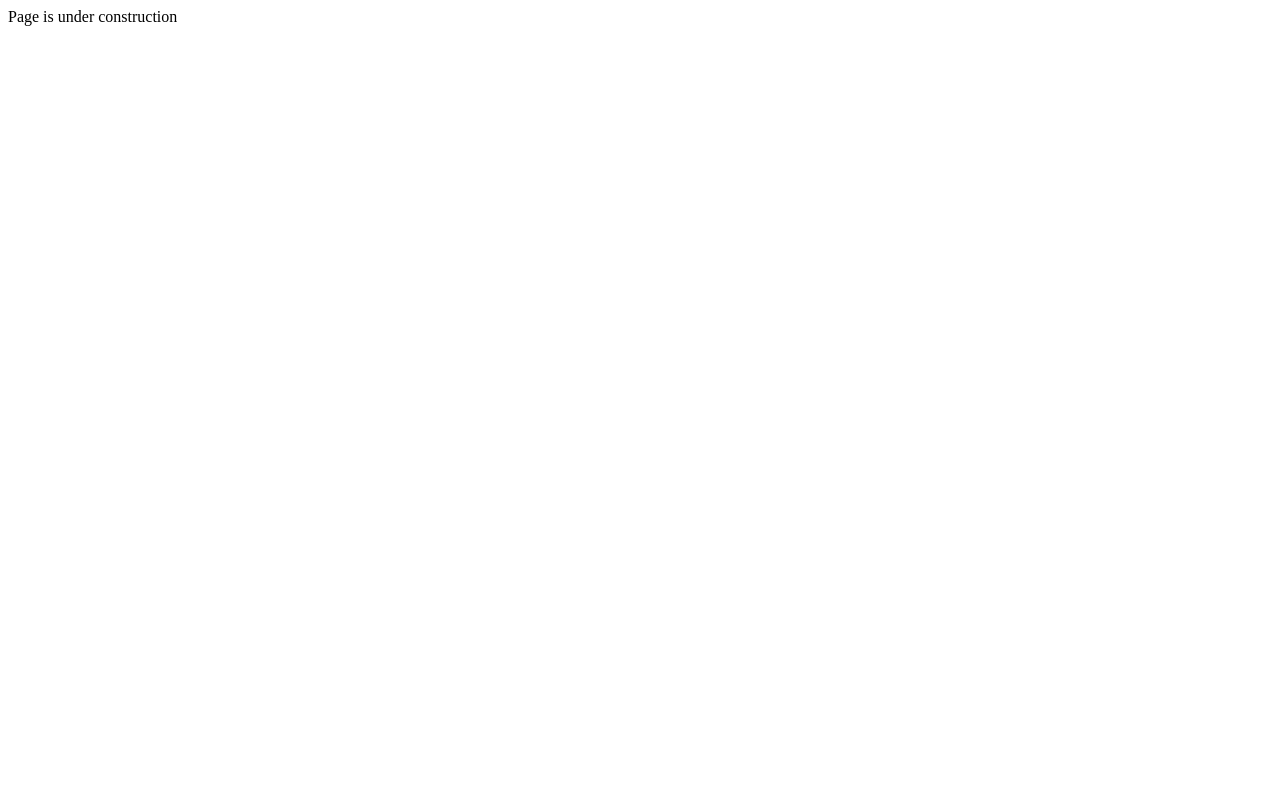
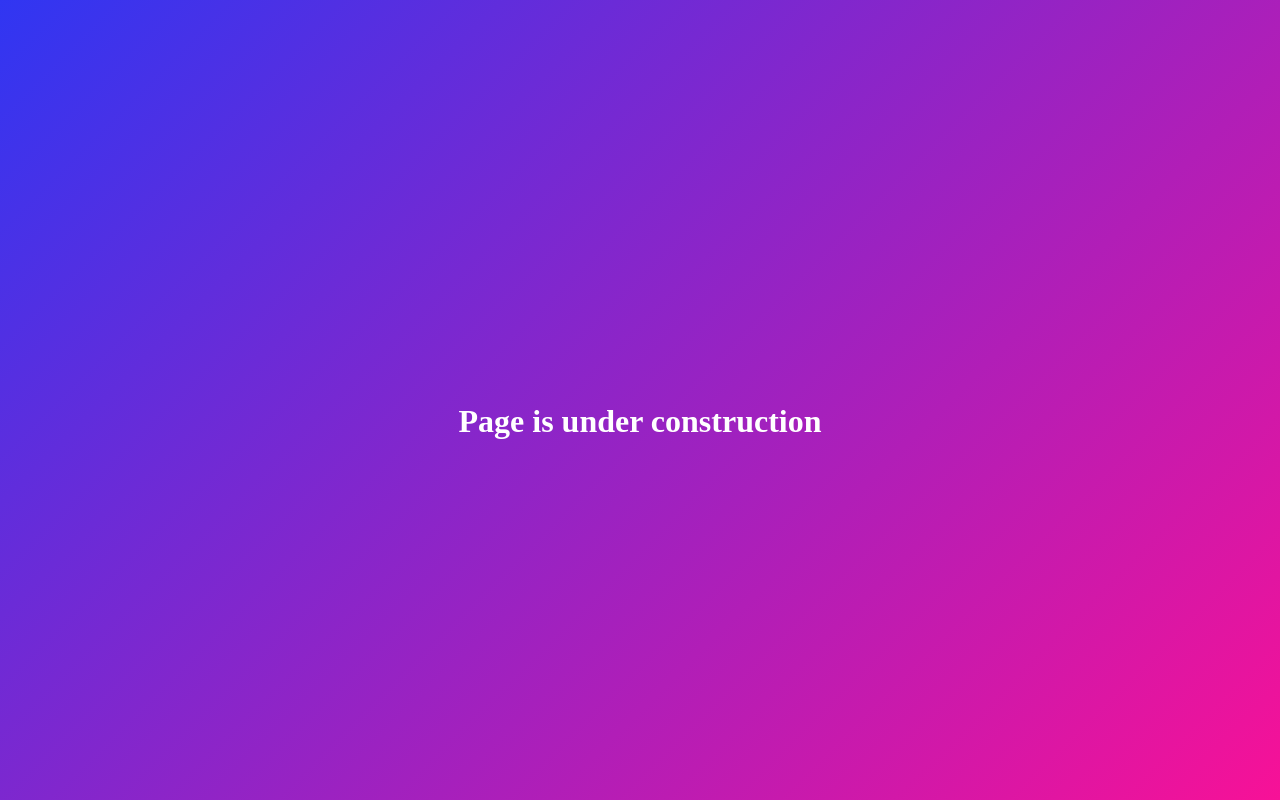
Before and after one commit to hoangsonbk/hoangsonbk.github.io, a plain HTML site: page index.html in a window 1280 px wide. Drawn offline with Linux system fonts and the light colour scheme.

Commit message:
Update index.html

```diff
--- a/index.html
+++ b/index.html
@@ -1 +1,26 @@
-Page is under construction
+<html>
+  <head>
+  	<style type="text/css">
+  		.background{
+  			background: rgb(48,54,242); /* Old browsers */
+			background: -moz-linear-gradient(-45deg, rgba(48,54,242,1) 0%, rgba(247,17,151,1) 100%); /* FF3.6-15 */
+			background: -webkit-linear-gradient(-45deg, rgba(48,54,242,1) 0%,rgba(247,17,151,1) 100%); /* Chrome10-25,Safari5.1-6 */
+			background: linear-gradient(135deg, rgba(48,54,242,1) 0%,rgba(247,17,151,1) 100%); /* W3C, IE10+, FF16+, Chrome26+, Opera12+, Safari7+ */
+			filter: progid:DXImageTransform.Microsoft.gradient( startColorstr='#3036f2', endColorstr='#f71197',GradientType=1 ); /* IE6-9 fallback on horizontal gradient */
+  		}
+  		h1{
+  			color: white;
+  			position: fixed;
+  			top: 50%;
+  			left: 50%;
+  			/* bring your own prefixes */
+  			transform: translate(-50%, -50%);
+  		}
+  	</style>
+  </head>
+  <body class="background">
+  	<div >
+  		<h1>Page is under construction</h1>
+    </div>
+  </body>
+</html>
```
